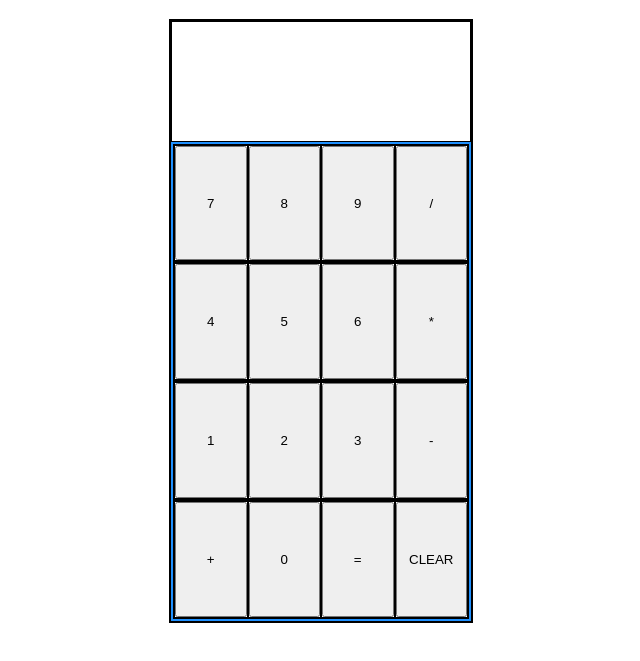
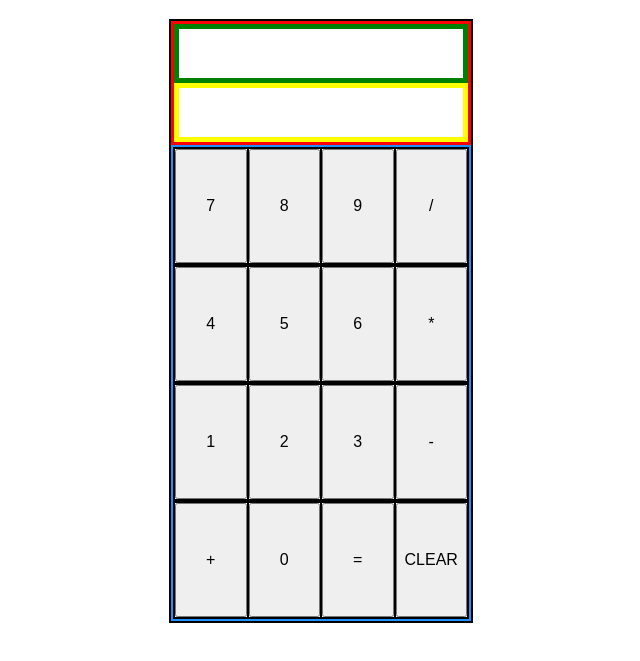
Before and after one commit to Master-So/odin-calculator, a plain HTML site: page index.html in a window 1280 px wide. Shown: the part 69-730 px from the top of the page, without its empty margins (319-959 px from the left). Drawn offline with Linux system fonts and the light colour scheme.

Commit message:
can display one number at a time using display function

```diff
--- a/index.html
+++ b/index.html
@@ -10,10 +10,11 @@
     <h1>Calculator: </h1>
 
     <div id="outer">
-        <div id="display"></div>
-        <div class="buttons">
-
-        </div>
+        <div id="display">
+            <div id="input"></div>
+            <div id="result"></div>
+    </div>
+        <div class="buttons"></div>
     </div>
 
     <script src="script.js"></script>
--- a/script.js
+++ b/script.js
@@ -12,6 +12,11 @@ function multiply(a, b) {
 
 function divide(a, b) {
     return a/b;
+}
+
+function display(val) {
+    const display = document.querySelector("#input");
+    display.textContent = val;
 }
 
 function layout() {
@@ -31,10 +36,14 @@ function layout() {
         row.forEach(label =>{
             const btnDiv = document.createElement("div");
             const btn = document.createElement("button");
+
             btnDiv.classList.add("btnDiv");
             btn.classList.add("btn");
             btnDiv.appendChild(btn);
             btn.textContent = label;
+            btn.addEventListener("click", (e) => {
+                display(e.target.textContent);
+            });
             rowDiv.appendChild(btnDiv);
         })
         container.appendChild(rowDiv);
@@ -49,4 +58,6 @@ function operate(a, operand, b) {
 
 }
 
+
+
 layout();
--- a/styles.css
+++ b/styles.css
@@ -42,4 +42,21 @@ body {
 .btn {
     flex: 1;
     height: 100%;
+    font-size: 16px;
 }
+
+#display {
+    border: 3px solid red;
+    display: flex;
+    flex-direction: column;
+}
+
+#input {
+    height: 50%;
+    border: 5px solid green;
+}
+
+#result {
+    border: 5px solid yellow;
+    height: 50%;
+}
```
